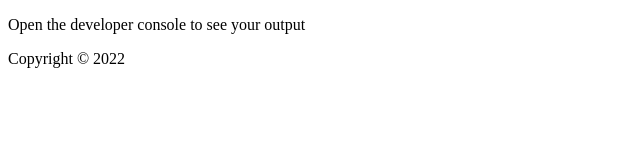
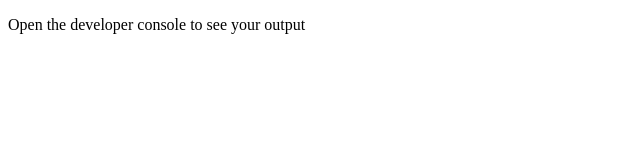
Before and after one commit to Mostafa-Albelbeisi/arrow-functions, a plain HTML site: page index.html in a window 1280 px wide. Shown: the whole page, without its empty margins (0-640 px from the left). Drawn offline with Linux system fonts and the light colour scheme.

Commit message:
Revert "v0.2"

```diff
--- a/index.html
+++ b/index.html
@@ -11,9 +11,7 @@
     <main>
         <p>Open the developer console to see your output</p>
     </main>
-    <footer>
-        <p class="footer-title">Copyright &#169 <span> 2022</span></p>
-    </footer>
+    <footer></footer>
     <script src="./app.js"></script>
 </body>
 </html>
```
